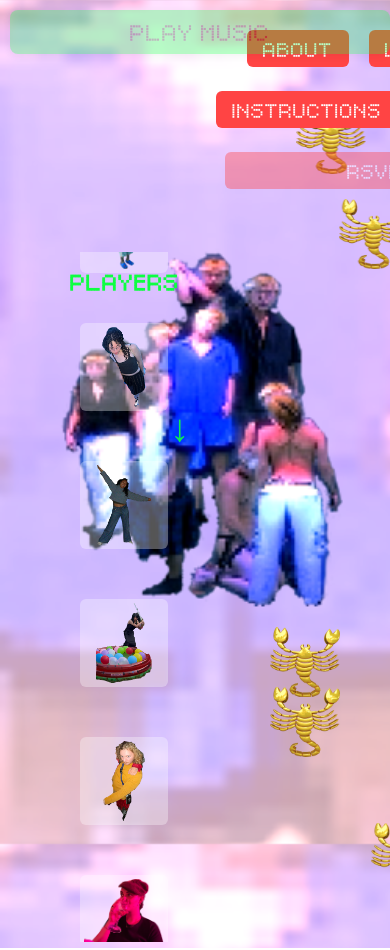
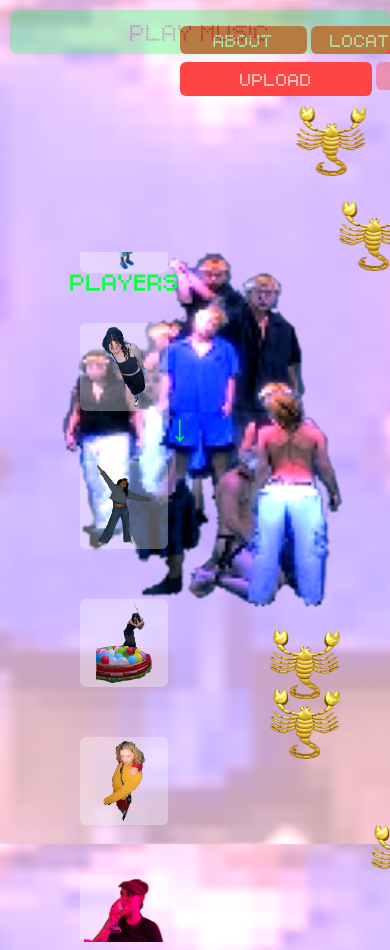
Before and after one commit to wuioxvm/Js-vernissage, a plain HTML site: page index.html in a window 390 px wide. Shown: the top 950 px of the page. Drawn offline with Linux system fonts and the light colour scheme; files whose address does not match are found by name.

Commit message:
Update index.html

```diff
--- a/index.html
+++ b/index.html
@@ -6,6 +6,67 @@
   <link rel="image_src" href="Background.png" />
   <meta name="Instagram:image" property="og:image" content="Background.png" />
   <style>
+                    /* iPhone-specific: compact nav bar and closer to Play Music button */
+                    @media (max-width: 600px) {
+                      nav {
+                        gap: 2px !important;
+                        margin-top: 2px !important;
+                        padding-top: 2px !important;
+                      }
+                      nav button {
+                        padding: 5px 7px !important;
+                        font-size: 12px !important;
+                        margin-right: 2px !important;
+                      }
+                      #playMusicBtn {
+                        margin-bottom: 2px !important;
+                      }
+                    }
+                /* Ensure nav bar is always visible and scrollable on mobile */
+                @media (max-width: 600px) {
+                  nav {
+                    display: flex;
+                    flex-wrap: nowrap;
+                    overflow-x: auto;
+                    -webkit-overflow-scrolling: touch;
+                    white-space: nowrap;
+                    width: 100vw;
+                    max-width: 100vw;
+                    box-sizing: border-box;
+                    gap: 8px;
+                    padding: 10px 8px 5px 8px;
+                    scrollbar-width: thin;
+                    background: rgba(0,0,0,0.7);
+                  }
+                  nav button {
+                    flex: 0 0 auto;
+                    min-width: 90px;
+                    max-width: 100%;
+                    margin: 2px 0;
+                    white-space: normal;
+                  }
+                }
+            /* Responsive nav bar improvements */
+            @media (max-width: 600px) {
+              nav {
+                display: flex;
+                flex-wrap: wrap;
+                overflow-x: auto;
+                white-space: nowrap;
+                width: 100vw;
+                box-sizing: border-box;
+                gap: 8px;
+                padding: 10px 5px 5px 5px;
+                scrollbar-width: thin;
+              }
+              nav button {
+                flex: 1 0 120px;
+                min-width: 90px;
+                max-width: 100%;
+                margin: 2px 0;
+                white-space: normal;
+              }
+            }
         /* Responsive styles for mobile devices */
         @media (max-width: 600px) {
           body {
```
